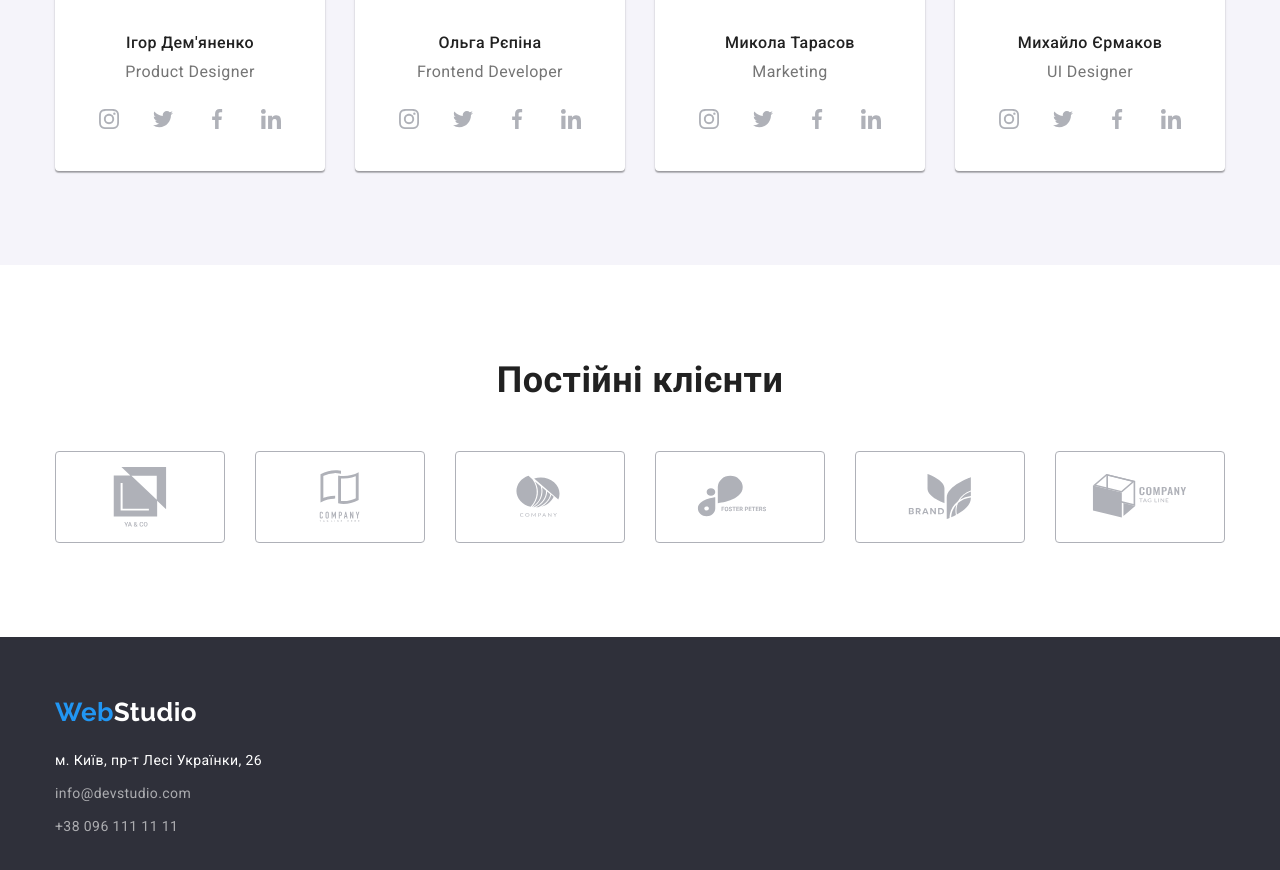
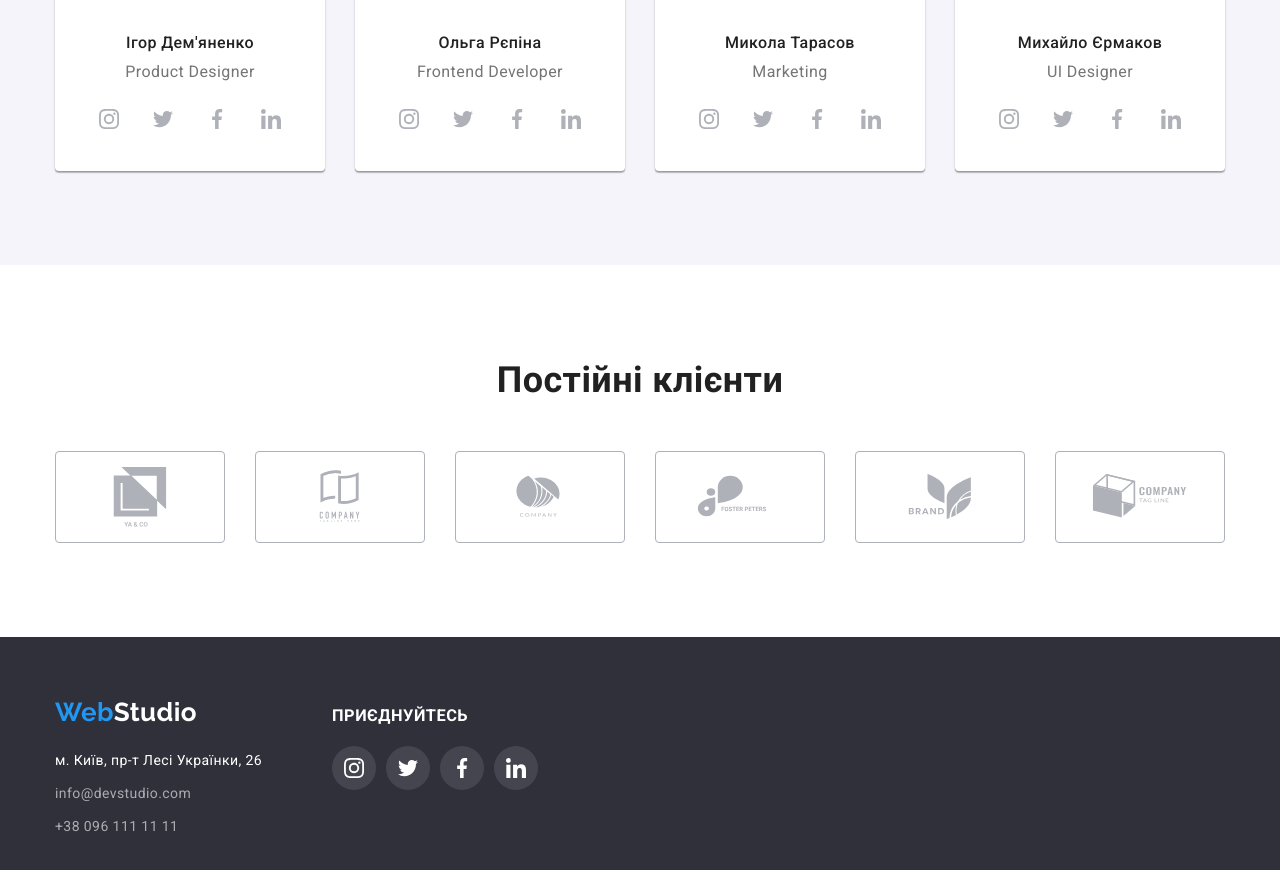
Before and after one commit to Maksym-Plutenko/goit-markup-hw-04, a plain HTML site: page index.html in a window 1280 px wide. Shown: the part 2028-2898 px from the top of the page. Drawn offline with nearby package versions, Linux system fonts and the light colour scheme; files whose address does not match are found by name.

Commit message:
footer is done

```diff
--- a/css/styles.css
+++ b/css/styles.css
@@ -26,6 +26,7 @@
   /* icon colors*/
   --main-icon-color: #afb1b8;
   --secondary-icon-color: #ffffff;
+  --icon-bg-footer-color: rgba(255, 255, 255, 0.1);
 }
 
 /*main text style*/
@@ -320,7 +321,7 @@ p {
   margin-bottom: 16px;
 }
 
-/* social network's links*/
+  /* social network's links*/
 .socials-list {
   display: flex;
   gap: 10px;
@@ -387,6 +388,12 @@ p {
   padding-bottom: 60px;
 }
 
+.footer-container {
+  display: flex;
+  align-items: baseline;
+  gap: 70px;
+}
+
 .footer-logo {
   display: block;
   margin-bottom: 20px;
@@ -414,6 +421,26 @@ p {
 .address-list-link {
   line-height: calc(24 / 14);
   color: rgba(255, 255, 255, 0.6);
+}
+
+.footer-socials-title {
+  /* font-family: 'Roboto';
+  font-style: normal; */
+  /* font-weight: 700; */
+  /* font-size: 14px; */
+  line-height: calc(16 / 14);
+  letter-spacing: 0.03em;
+  text-transform: uppercase;
+
+  color: var(--light-text-color);
+
+  margin-bottom: 20px;
+}
+
+  /* social network's links*/
+.footer-socials-link {
+color: var(--secondary-icon-color);
+background-color: var(--icon-bg-footer-color);
 }
 
 /* Portfolio page */
--- a/index.html
+++ b/index.html
@@ -374,7 +374,7 @@
             </a>
           </li>
           <li class="clients-item">
-            <a href="" class="clients-link" >
+            <a href="" class="clients-link">
               <svg class="clients-logo" width="106" height="60">
                 <use href="./images/icons.svg#company-2-logo"></use>
               </svg>
@@ -408,6 +408,7 @@
     <!--Footer-->
     <footer class="footer" id="footer">
       <div class="container footer-container">
+        <div class="footer-content">
           <a class="logo footer-logo" href="./index.html">
             Web<span class="light-text">Studio</span>
           </a>
@@ -423,6 +424,40 @@
             </ul>
           </address>
         </div>
+        <div class="footer-socials">
+          <h3 class="footer-socials-title">приєднуйтесь</h3>
+          <ul class="socials-list">
+            <li class="socials-item">
+              <a href="" class="socials-link footer-socials-link">
+                <svg class="socials-logo" width="20px" height="20px">
+                  <use href="./images/icons.svg#instagram"></use>
+                </svg>
+              </a>
+            </li>
+            <li class="socials-item">
+              <a href="" class="socials-link footer-socials-link">
+                <svg class="socials-logo" width="20px" height="20px">
+                  <use href="./images/icons.svg#twitter"></use>
+                </svg>
+              </a>
+            </li>
+            <li class="socials-item">
+              <a href="" class="socials-link footer-socials-link">
+                <svg class="socials-logo" width="20px" height="20px">
+                  <use href="./images/icons.svg#facebook"></use>
+                </svg>
+              </a>
+            </li>
+            <li class="socials-item">
+              <a href="" class="socials-link footer-socials-link">
+                <svg class="socials-logo" width="20px" height="20px">
+                  <use href="./images/icons.svg#linkedin"></use>
+                </svg>
+              </a>
+            </li>
+          </ul>
+        </div>
+      </div>
     </footer>
   </body>
 </html>
```
Lines whose indentation alone changed are shown as unchanged.
